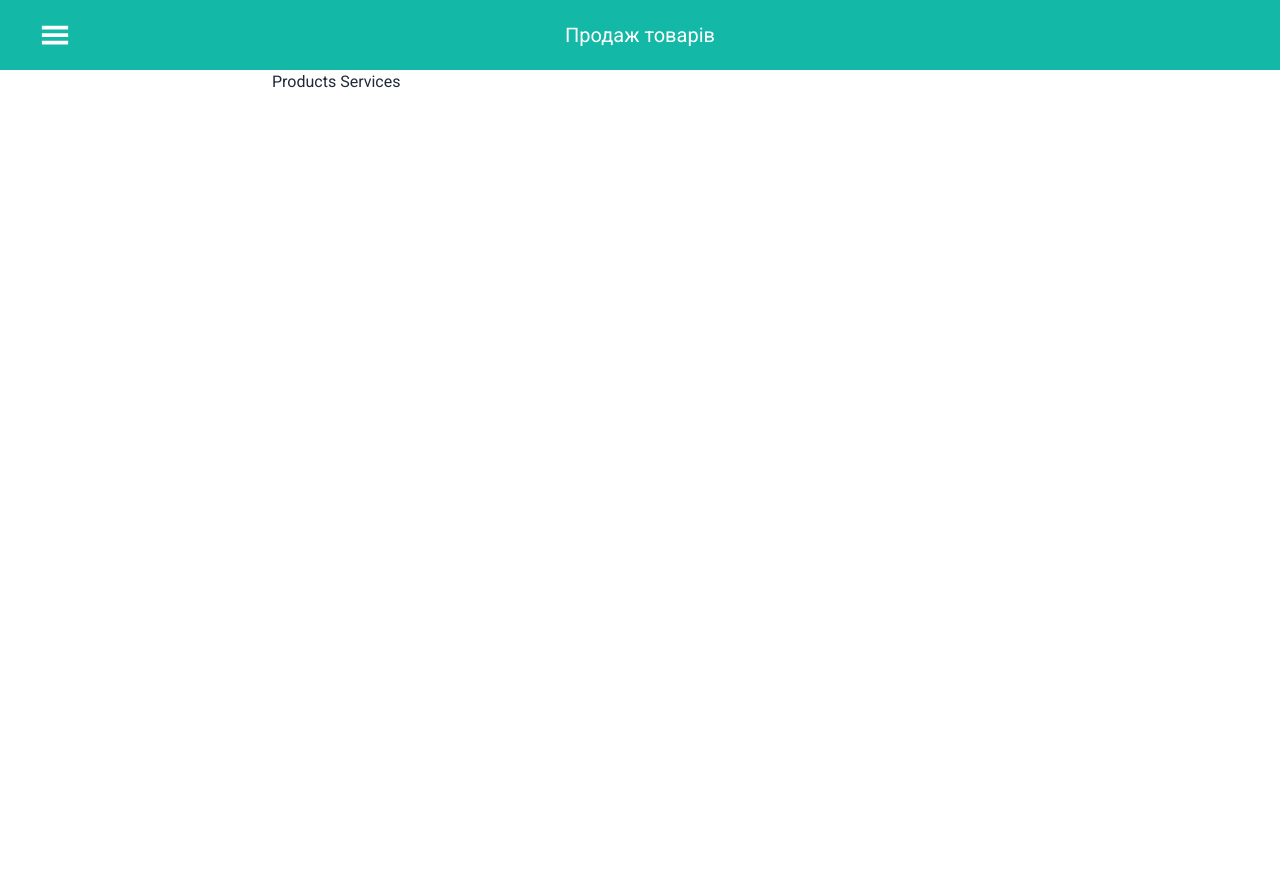
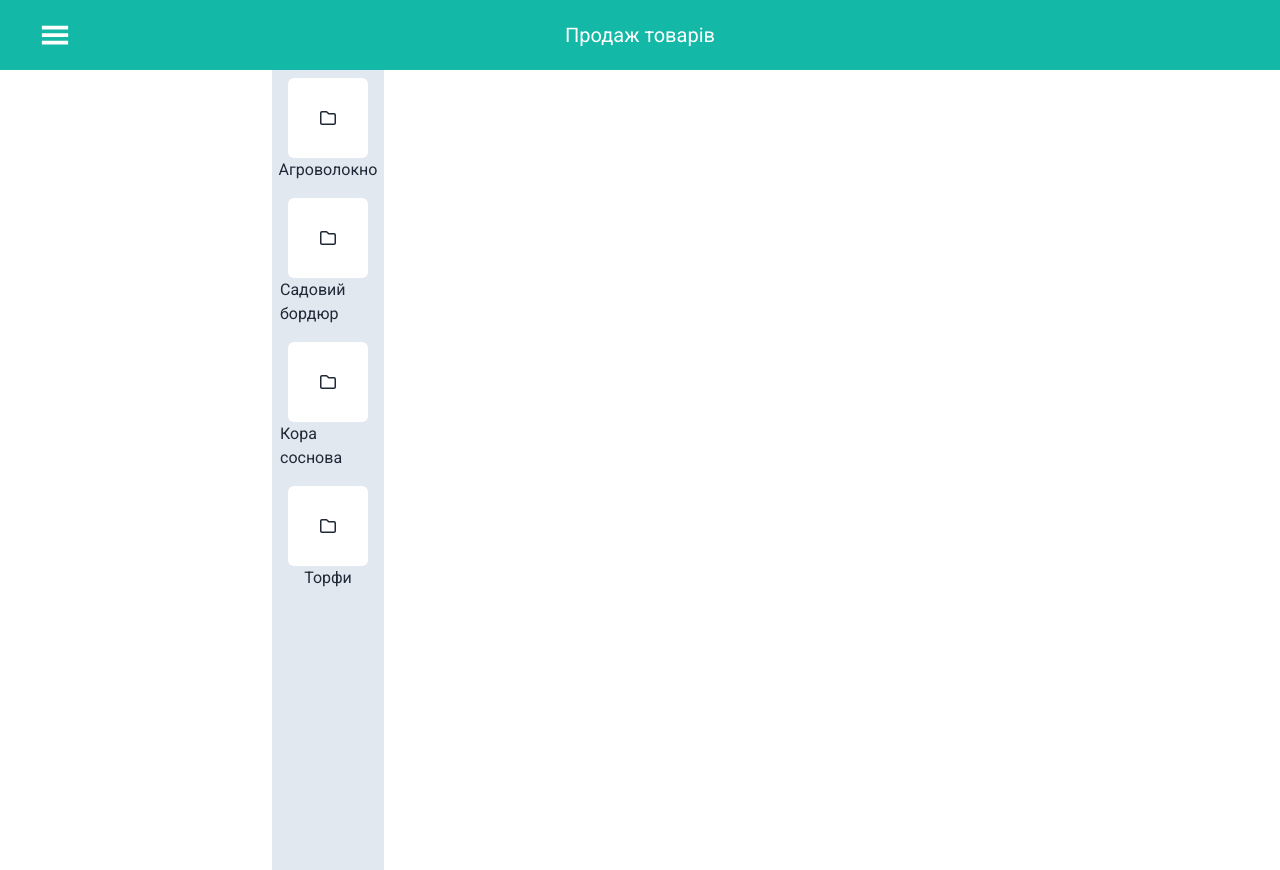
Before and after one commit to Bezobrazz/fu-online-cash, a React (Vite) app: page /products-services in a window 1280 px wide. Before the commit the page ends 800 px from the top, so only its background shows below. Built offline with nearby package versions, Linux system fonts and the light colour scheme; no server answers; the database is empty.

Commit message:
added aside for rpoduct categories

```diff
--- a/src/pages/ProductsServices.tsx
+++ b/src/pages/ProductsServices.tsx
@@ -1,8 +1,18 @@
+import { FaRegFolder } from "react-icons/fa6";
 
 
  const ProductsServices = () => {
+
+  const categories = ["Агроволокно", "Садовий бордюр", "Кора соснова", "Торфи"]
   return (
-    <div>Products Services</div>
+    <div className="h-screen">
+      <ul className="w-28 bg-slate-200 h-full p-2 flex flex-col gap-4 ">
+        {categories.map((categorie, index) => (<li key={index} className="flex flex-col items-center justify-items-center">
+          <div className="w-20 h-20 rounded-md bg-white flex items-center justify-center"><FaRegFolder/></div>
+          <p>{categorie}</p>
+        </li>))}
+      </ul>
+    </div>
   )
 }
 export default ProductsServices
```
